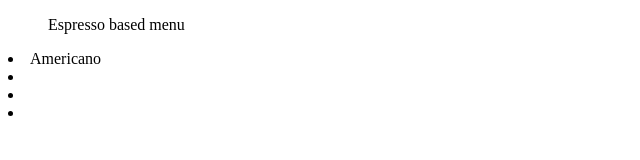
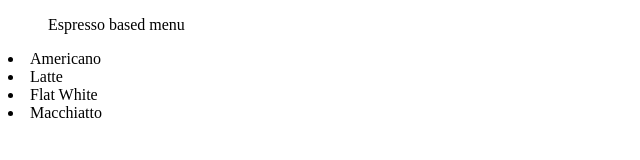
Before and after one commit to chungvkien/chungvkien.github.io, a plain HTML site: page index.html in a window 1280 px wide. Shown: the whole page, without its empty margins (0-640 px from the left). Drawn offline with Linux system fonts and the light colour scheme.

Commit message:
update menu items

```diff
--- a/index.html
+++ b/index.html
@@ -8,8 +8,8 @@
     <body>
         <ul>Espresso based menu</ul>
             <li>Americano</li>
-            <li></li>
-            <li></li>
-            <li></li>
+            <li>Latte</li>
+            <li>Flat White</li>
+            <li>Macchiatto</li>
     </body>
 </html>
```
